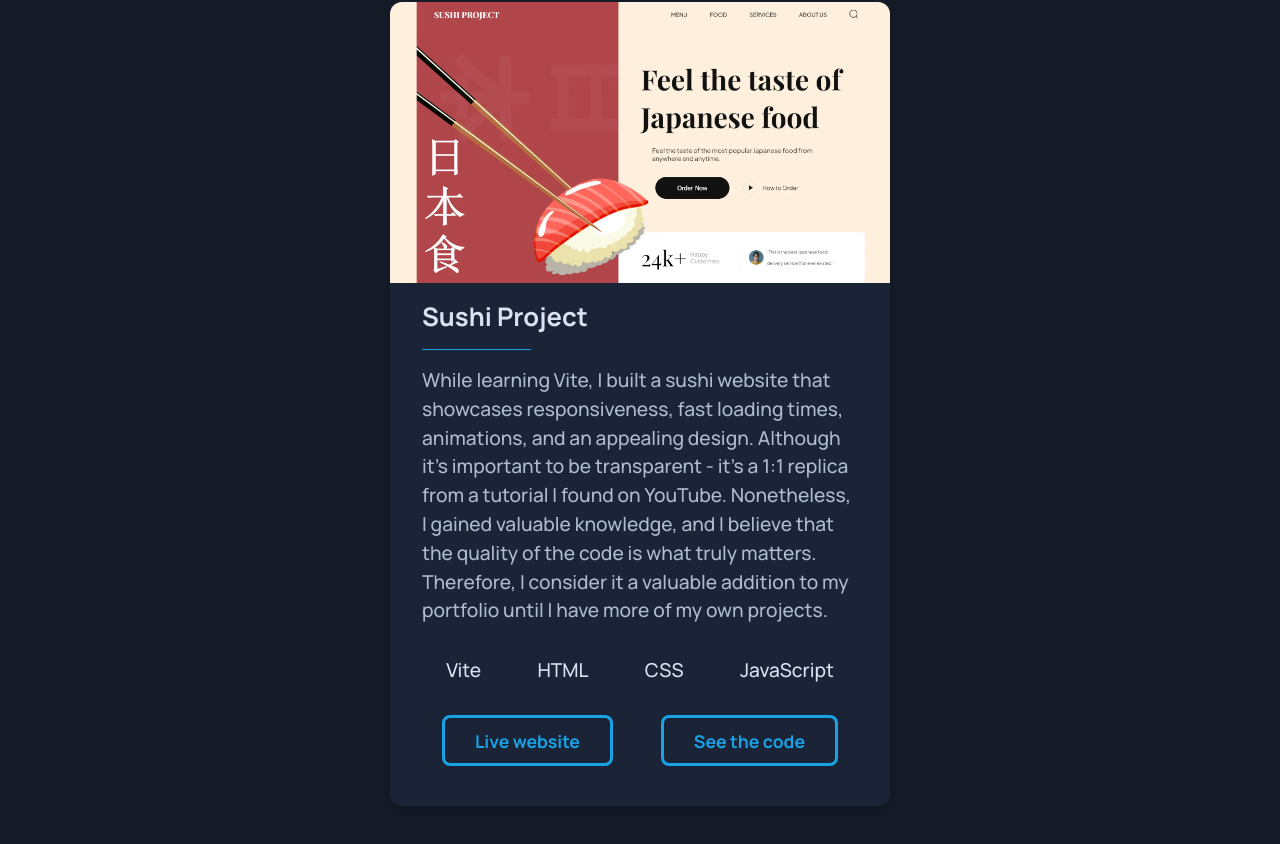
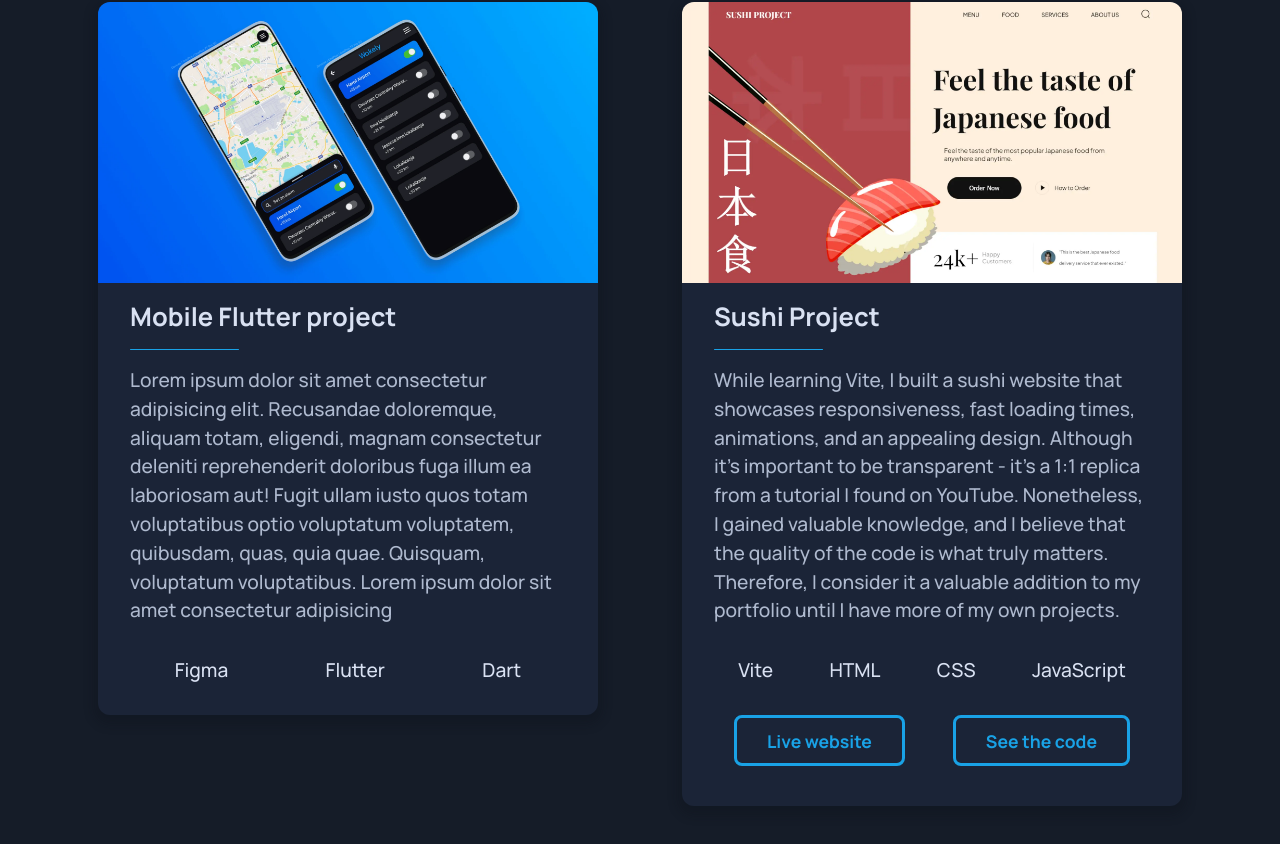
Before and after one commit to Malcewicz/Portfolio-V1, a Next.js app: page / in a window 1280 px wide. Shown: the part 2697-3541 px from the top of the page. Built offline with nearby package versions, Linux system fonts and the light colour scheme.

Commit message:
WIP adding new project

```diff
--- a/components/projects.tsx
+++ b/components/projects.tsx
@@ -113,6 +113,38 @@ const About = () => {
           initial={{ opacity: 0, y: 25 }}
           whileInView={{ opacity: 1, y: 0 }}
           viewport={{ once: true }}
+          transition={{ delay: 0.6, duration: 0.4 }}
+          className="card"
+        >
+          <div className="card-img">
+            <Image
+              fill
+              src="/wakely_1080p.webp"
+              alt="Showcase of two main screens of the Wakely app"
+            />
+          </div>
+          <div className="card-content">
+            <h3>Mobile Flutter project</h3>
+            <p>
+              Lorem ipsum dolor sit amet consectetur adipisicing elit.
+              Recusandae doloremque, aliquam totam, eligendi, magnam consectetur
+              deleniti reprehenderit doloribus fuga illum ea laboriosam aut!
+              Fugit ullam iusto quos totam voluptatibus optio voluptatum
+              voluptatem, quibusdam, quas, quia quae. Quisquam, voluptatum
+              voluptatibus. Lorem ipsum dolor sit amet consectetur adipisicing
+            </p>
+            <ul>
+              <li>Figma</li>
+              <li>Flutter</li>
+              <li>Dart</li>
+            </ul>
+          </div>
+        </motion.article>
+
+        <motion.article
+          initial={{ opacity: 0, y: 25 }}
+          whileInView={{ opacity: 1, y: 0 }}
+          viewport={{ once: true }}
           transition={{ delay: 0.7, duration: 0.4 }}
           className="card"
         >
```
Also changed, not shown: public/undraw_cat.tsx (deleted, +0 -47 lines), public/wakely_1080p.webp (added), 1 other file (tests, documents, lock files or other folders).
